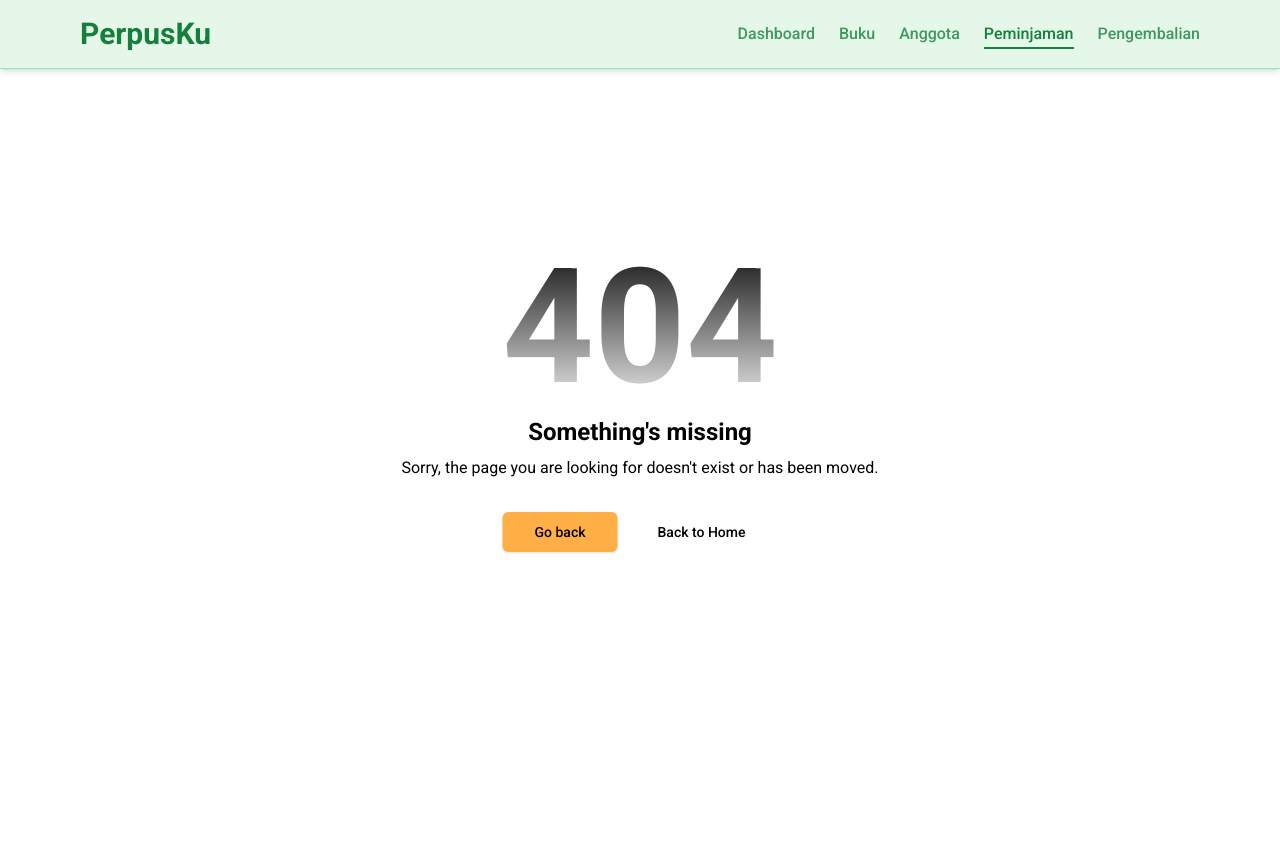
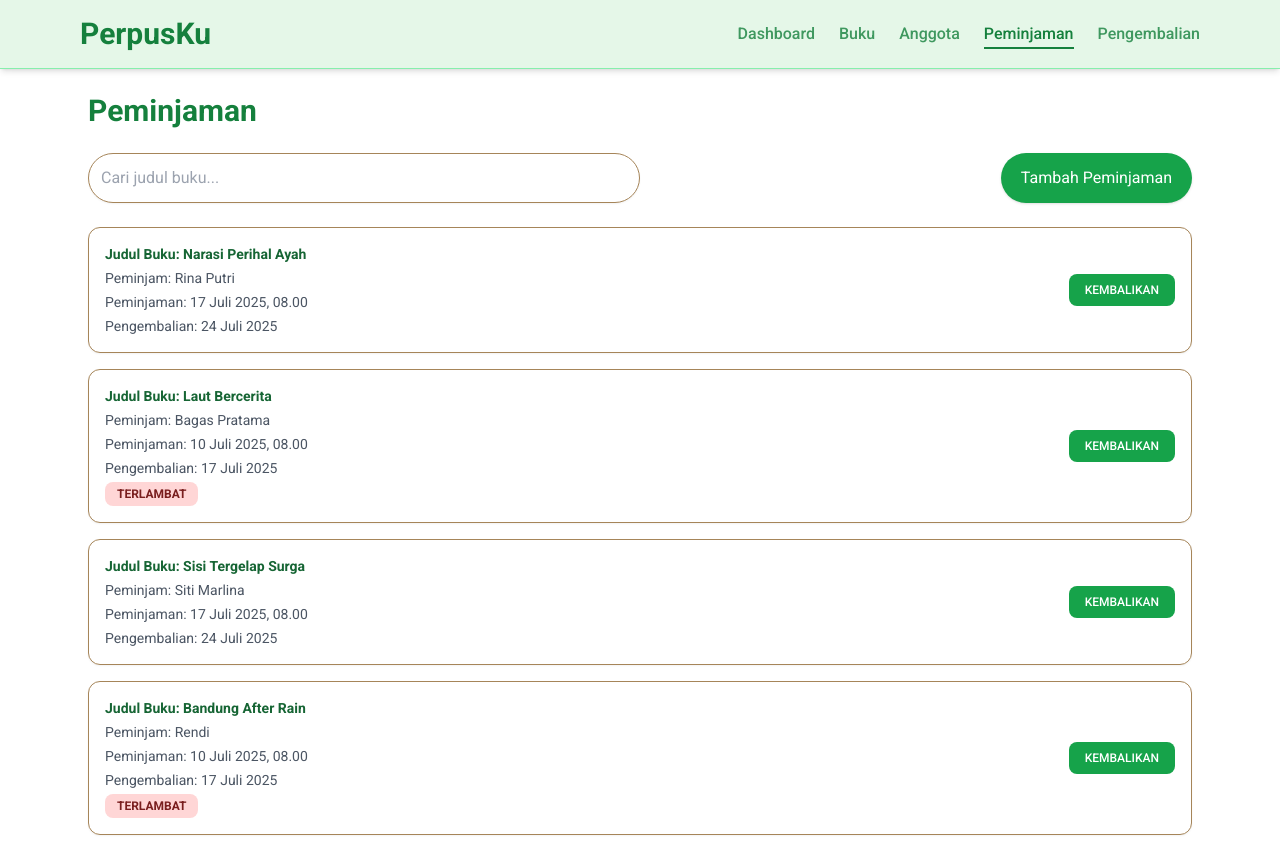
Before and after one commit to teksaglobalindonesia/perpusku-tj-2025, a Next.js app: page /peminjaman in a window 1280 px wide. Before the commit this address had no page. Before the commit the page ends 800 px from the top, so only its background shows below. Built offline with nearby package versions, Linux system fonts and the light colour scheme.

Commit message:
PK-11/PK-12

```diff
--- /dev/null
+++ b/app/peminjaman/page.tsx
@@ -0,0 +1,7 @@
+'use client';
+
+import PeminjamanPage from '../../components/custom/peminjaman';
+
+export default function Page() {
+  return <PeminjamanPage />;
+}
--- a/components/custom/anggota.tsx
+++ b/components/custom/anggota.tsx
@@ -42,26 +42,60 @@ export default function AnggotaPage() {
       email: 'siti@gmail.com'
     }
   ];
-  const peminjamanData = [
+
+  const peminjamanData: Record<number, any[]> = {
+    1: [
+      {
+        id: 1,
+        judul: 'Laut Bercerita',
+        penulis: 'Leila S. Chudori',
+        kategori: 'Historical Fiction',
+        pinjam: '2025-12-01',
+        kembali: '-',
+        status: 'dipinjam'
+      },
+      {
+        id: 2,
+        judul: 'Narasi Perihal Ayah',
+        penulis: 'Jaquenza Eden',
+        kategori: 'Family Fiction',
+        pinjam: '2025-11-20',
+        kembali: '2025-11-25',
+        status: 'dikembalikan'
+      }
+    ],
+    2: [
+      {
+        id: 1,
+        judul: 'Laut Bercerita',
+        penulis: 'Leila S. Chudori',
+        kategori: 'Historical Fiction',
+        pinjam: '2025-11-25',
+        kembali: '-',
+        status: 'terlambat'
+      }
+    ],
+    3: [
       {
         id: 1,
         judul: 'Narasi Perihal Ayah',
         penulis: 'Jaquenza Eden',
         kategori: 'Family Fiction',
-      pinjam: '2025-12-01',
-      kembali: '2025-12-05',
-      status: 'dikembalikan'
+        pinjam: '2025-11-15',
+        kembali: '-',
+        status: 'terlambat'
       },
       {
         id: 2,
         judul: 'Laut Bercerita',
         penulis: 'Leila S. Chudori',
         kategori: 'Historical Fiction',
-      pinjam: '2025-12-02',
-      kembali: '2025-12-06',
-      status: 'terlambat'
+        pinjam: '2025-11-10',
+        kembali: '2025-11-17',
+        status: 'dikembalikan'
       }
-  ];
+    ]
+  };
 
   const filtered = anggotaData.filter((a) =>
     a.nama.toLowerCase().includes(search.toLowerCase())
@@ -94,7 +128,7 @@ export default function AnggotaPage() {
         {filtered.map((item) => (
           <div
             key={item.id}
-            className="flex flex-col rounded-xl border border-green-300 bg-white p-4 shadow-sm"
+            className="flex flex-col rounded-xl border bg-white p-4 shadow-sm"
           >
             <h2 className="mb-1 text-xl font-bold text-green-800">
               {item.nama}
@@ -104,7 +138,6 @@ export default function AnggotaPage() {
             <p className="mb-4 text-gray-500">Email: {item.email}</p>
 
             <div className="mt-auto flex items-center gap-3">
-              {/* SOFT BLUE */}
               <button
                 onClick={() => {
                   setSelectedAnggota(item);
@@ -114,8 +147,6 @@ export default function AnggotaPage() {
               >
                 Lihat Peminjaman
               </button>
-
-              {/* SOFT YELLOW */}
               <button
                 onClick={() => {
                   setSelectedAnggota(item);
@@ -125,8 +156,6 @@ export default function AnggotaPage() {
               >
                 Edit
               </button>
-
-              {/* SOFT RED (OPEN DELETE POPUP) */}
               <button
                 onClick={() => {
                   setAnggotaToDelete(item);
@@ -140,6 +169,13 @@ export default function AnggotaPage() {
           </div>
         ))}
       </div>
+
+      {/* DATA KOSONG */}
+      {filtered.length === 0 && (
+        <p className="mt-10 text-center text-gray-600">
+          Anggota tidak ditemukan.
+        </p>
+      )}
 
       {/* POPUP TAMBAH */}
       {showAdd && (
@@ -356,13 +392,20 @@ export default function AnggotaPage() {
             </div>
 
             <div className="space-y-4 px-6 py-5">
-              {peminjamanData.map((item) => (
+              {(peminjamanData[selectedAnggota.id] || []).length === 0 ? (
+                <p className="text-center text-sm text-gray-500">
+                  Belum ada data peminjaman
+                </p>
+              ) : (
+                peminjamanData[selectedAnggota.id].map((item) => (
                   <div key={item.id} className="rounded-lg border p-4">
                     <h3 className="font-semibold">{item.judul}</h3>
                     <p className="text-sm text-gray-600">
                       {item.penulis} • {item.kategori}
                     </p>
-                  <p className="text-sm text-gray-600">Pinjam: {item.pinjam}</p>
+                    <p className="text-sm text-gray-600">
+                      Pinjam: {item.pinjam}
+                    </p>
                     <p className="text-sm text-gray-600">
                       Kembali: {item.kembali}
                     </p>
@@ -371,13 +414,16 @@ export default function AnggotaPage() {
                       className={`mt-2 inline-block rounded px-3 py-1 text-xs font-semibold ${
                         item.status === 'dikembalikan'
                           ? 'bg-[#DFF3E3] text-[#1E6B3A]'
+                          : item.status === 'dipinjam'
+                          ? 'bg-[#E0ECFF] text-[#1E4A7B]'
                           : 'bg-[#FFD6D6] text-[#7A1F1F]'
                       }`}
                     >
                       {item.status.toUpperCase()}
                     </span>
                   </div>
-              ))}
+                ))
+              )}
             </div>
           </div>
         </div>
--- a/components/custom/buku.tsx
+++ b/components/custom/buku.tsx
@@ -109,7 +109,6 @@ export default function BukuPage() {
     setPreviewEditCover(url);
   };
 
-  // belum ada API → cuma close
   const saveEdit = () => {
     closeEditModal();
   };
@@ -128,7 +127,6 @@ export default function BukuPage() {
     setShowDeleteModal(false);
   };
 
-  // belum API → cuma close modal
   const confirmDelete = () => {
     closeDeleteModal();
   };
@@ -209,7 +207,6 @@ export default function BukuPage() {
               </div>
             </div>
 
-            {/* TOMBOL — SELALU DI BAWAH */}
             <div className="mt-auto flex justify-between pt-3">
               <button
                 onClick={() => openEditModal(b)}
@@ -239,7 +236,7 @@ export default function BukuPage() {
         <div className="fixed inset-0 z-50 flex items-center justify-center bg-black/40 p-4">
           <div className="flex max-h-[85vh] w-full max-w-[430px] flex-col rounded-xl bg-white shadow-lg md:max-w-[500px]">
             <div className="border-b px-5 py-3">
-              <h2 className="text-base font-semibold text-gray-800">
+              <h2 className="text-base font-semibold text-green-700">
                 Tambah Buku
               </h2>
             </div>
--- /dev/null
+++ b/components/custom/peminjaman.tsx
@@ -0,0 +1,185 @@
+'use client';
+
+import { useState } from 'react';
+
+export default function PeminjamanPage() {
+  const [search, setSearch] = useState('');
+  const [showTambah, setShowTambah] = useState(false);
+
+  const peminjamanData = [
+    {
+      id: 1,
+      judul: 'Narasi Perihal Ayah',
+      peminjam: 'Rina Putri',
+      pinjam: '17 Juli 2025, 08.00',
+      kembali: '24 Juli 2025',
+      status: 'normal'
+    },
+    {
+      id: 2,
+      judul: 'Laut Bercerita',
+      peminjam: 'Bagas Pratama',
+      pinjam: '10 Juli 2025, 08.00',
+      kembali: '17 Juli 2025',
+      status: 'terlambat'
+    },
+    {
+      id: 3,
+      judul: 'Sisi Tergelap Surga',
+      peminjam: 'Siti Marlina',
+      pinjam: '17 Juli 2025, 08.00',
+      kembali: '24 Juli 2025',
+      status: 'normal'
+    },
+    {
+      id: 4,
+      judul: 'Bandung After Rain',
+      peminjam: 'Rendi',
+      pinjam: '10 Juli 2025, 08.00',
+      kembali: '17 Juli 2025',
+      status: 'terlambat'
+    }
+  ];
+
+  const filtered = peminjamanData.filter((item) =>
+    item.judul.toLowerCase().includes(search.toLowerCase())
+  );
+
+  return (
+    <div className="mx-auto max-w-6xl p-6">
+      <h1 className="mb-6 text-3xl font-bold text-green-700">Peminjaman</h1>
+
+      {/* SEARCH + TAMBAH */}
+      <div className="mb-6 flex flex-col gap-3 sm:flex-row sm:justify-between">
+        <input
+          type="text"
+          placeholder="Cari judul buku..."
+          className="w-full rounded-full border p-3 shadow-sm focus:outline-green-600 sm:w-1/2"
+          value={search}
+          onChange={(e) => setSearch(e.target.value)}
+        />
+
+        <button
+          onClick={() => setShowTambah(true)}
+          className="w-full rounded-full bg-green-600 px-5 py-3 text-white shadow hover:bg-green-700 sm:w-auto"
+        >
+          Tambah Peminjaman
+        </button>
+      </div>
+
+      {/* LIST */}
+      <div className="space-y-4">
+        {filtered.map((item) => (
+          <div
+            key={item.id}
+            className="rounded-xl border bg-white p-4 shadow-sm"
+          >
+            <div className="flex flex-col justify-between gap-4 sm:flex-row sm:items-center">
+              <div className="space-y-1 text-sm">
+                <p className="font-semibold text-green-800">
+                  Judul Buku: {item.judul}
+                </p>
+                <p className="text-gray-600">Peminjam: {item.peminjam}</p>
+                <p className="text-gray-600">Peminjaman: {item.pinjam}</p>
+                <p className="text-gray-600">Pengembalian: {item.kembali}</p>
+
+                {item.status === 'terlambat' && (
+                  <span className="mt-2 inline-block rounded-lg bg-[#FFD6D6] px-3 py-1 text-xs font-semibold text-[#7A1F1F]">
+                    TERLAMBAT
+                  </span>
+                )}
+              </div>
+
+              <button className="rounded-lg bg-green-600 px-4 py-2 text-xs font-medium text-white hover:bg-green-700">
+                KEMBALIKAN
+              </button>
+            </div>
+          </div>
+        ))}
+      </div>
+
+      {filtered.length === 0 && (
+        <p className="mt-10 text-center text-gray-600">
+          Data peminjaman tidak ditemukan.
+        </p>
+      )}
+
+      {/* ================= POPUP TAMBAH PEMINJAMAN (STYLE DISAMAKAN) ================= */}
+      {showTambah && (
+        <div className="fixed inset-0 z-50 flex items-center justify-center bg-black/40 px-4">
+          <div className="flex w-full max-w-[430px] flex-col rounded-xl bg-white shadow-lg md:max-w-[500px]">
+            {/* HEADER */}
+            <div className="border-b px-5 py-3">
+              <h2 className="text-xl font-bold text-green-700">
+                Tambah Peminjaman
+              </h2>
+            </div>
+
+            {/* BODY */}
+            <div className="space-y-3 px-5 py-4 text-sm">
+              <div>
+                <label className="mb-1 block font-medium text-gray-700">
+                  Buku
+                </label>
+                <select className="w-full rounded-lg border p-2 focus:outline-green-600">
+                  <option>Pilih Buku</option>
+                  <option>Narasi Perihal Ayah</option>
+                  <option>Laut Bercerita</option>
+                  <option>Sisi Tergelap Surga</option>
+                </select>
+              </div>
+
+              <div>
+                <label className="mb-1 block font-medium text-gray-700">
+                  Anggota
+                </label>
+                <select className="w-full rounded-lg border p-2 focus:outline-green-600">
+                  <option>Pilih Anggota</option>
+                  <option>Rina Putri</option>
+                  <option>Bagas Pratama</option>
+                  <option>Siti Marlina</option>
+                </select>
+              </div>
+
+              <div>
+                <label className="mb-1 block font-medium text-gray-700">
+                  Tanggal Peminjaman
+                </label>
+                <input
+                  type="date"
+                  className="w-full rounded-lg border p-2 focus:outline-green-600"
+                />
+              </div>
+
+              <div>
+                <label className="mb-1 block font-medium text-gray-700">
+                  Tanggal Pengembalian
+                </label>
+                <input
+                  type="date"
+                  className="w-full rounded-lg border p-2 focus:outline-green-600"
+                />
+              </div>
+            </div>
+
+            {/* FOOTER */}
+            <div className="flex justify-end gap-3 border-t px-5 py-3">
+              <button
+                onClick={() => setShowTambah(false)}
+                className="rounded-lg bg-gray-200 px-4 py-2 text-sm hover:bg-gray-300"
+              >
+                Batal
+              </button>
+              <button
+                onClick={() => setShowTambah(false)}
+                className="rounded-lg bg-green-600 px-4 py-2 text-sm text-white hover:bg-green-700"
+              >
+                Simpan
+              </button>
+            </div>
+          </div>
+        </div>
+      )}
+    </div>
+  );
+}
```
Lines whose indentation alone changed are shown as unchanged.
